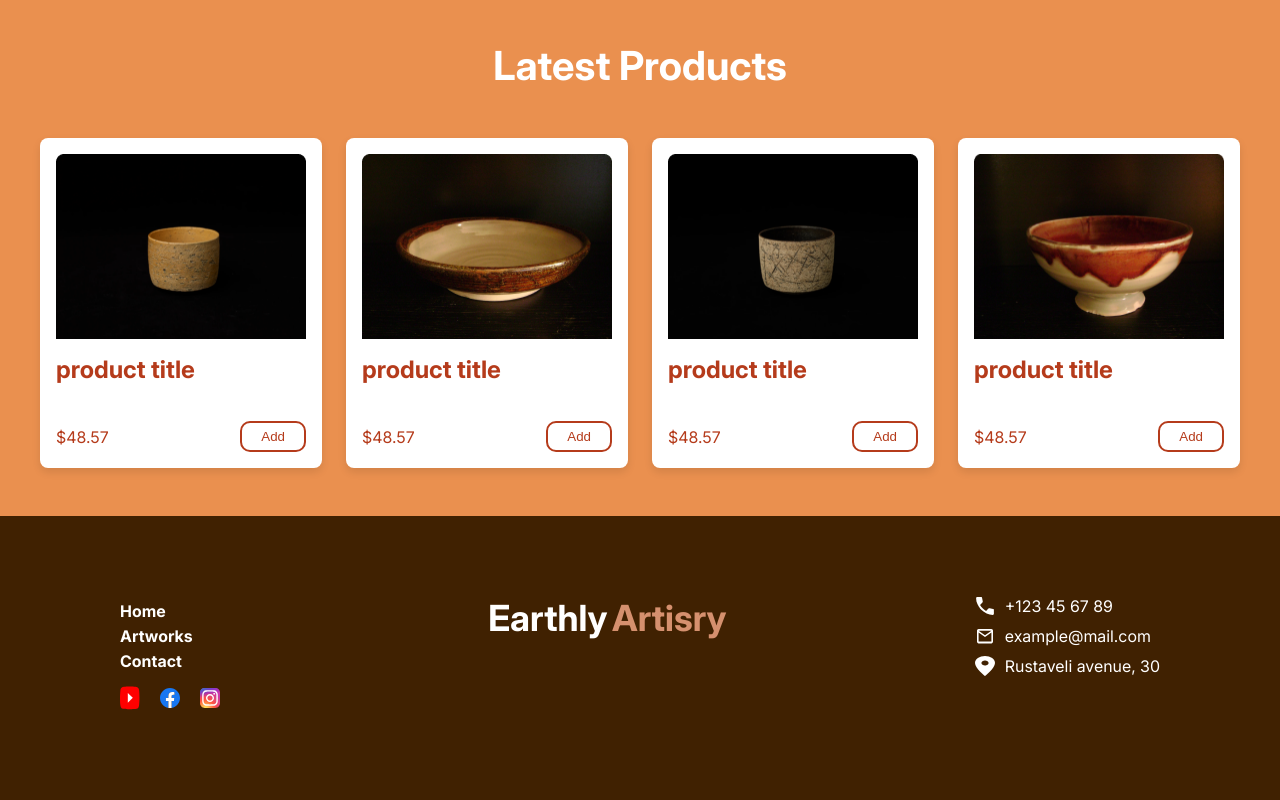
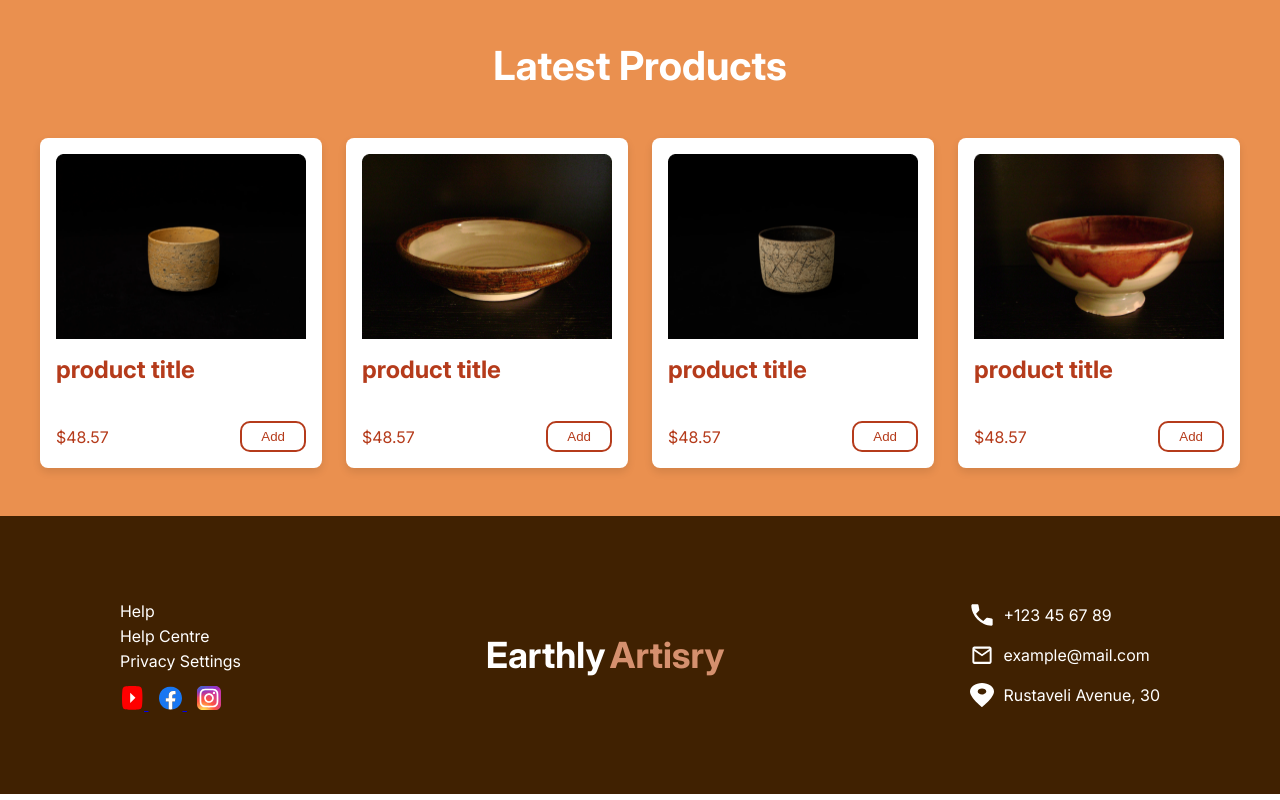
Before and after one commit to Tak0Aarabuli/final-project, a plain HTML site: page index.html in a window 1280 px wide. Shown: the part 663-1463 px from the top of the page. Drawn offline with Linux system fonts and the light colour scheme; a script that the page names is missing.

Commit message:
bugfix/footer
adding new content,
adding sections,
adding hovers,
adding correct semantic

```diff
--- a/index.html
+++ b/index.html
@@ -10,20 +10,23 @@
     <div class="container">
       <!-- Header -->
       <header>
-        <nav class="header-container">
+        <div class="header-container">
           <div class="burger-menu">
             <div></div>
             <div></div>
             <div></div>
           </div>
+          <nav>
             <ul>
               <li><a href="index.html" style="color: #d5906e">Home</a></li>
               <li><a href="artwork.html">Artworks</a></li>
               <li><a href="contact.html">Contact</a></li>
             </ul>
+          </nav>
           <div class="header-title">
-            <span>Earthly</span>
-            <span class="art-text">Artisry</span>
+            <a href="index.html">
+              <span>Earthly</span> <span class="art-text">Artisry</span></a
+            >
           </div>
           <div class="header-cart-container">
             <span>
@@ -33,7 +36,7 @@
               </a>
             </span>
           </div>
-        </nav>
+        </div>
         <div class="sidebar">
           <ul>
             <li><a href="index.html" style="color: #d5906e">Home</a></li>
@@ -88,47 +91,60 @@
         </section>
       </main>
       <footer>
-        <div class="footer-container">
-          <div>
+        <section class="footer-navigation">
+          <nav>
             <ul>
-              <li><a href="index.html">Home</a></li>
-              <li><a href="artwork.html">Artworks</a></li>
-              <li><a href="contact.html">Contact</a></li>
+              <li><a href="#">Help</a></li>
+              <li><a href="#">Help Centre</a></li>
+              <li><a href="#">Privacy Settings</a></li>
             </ul>
-
+            <!-- socials -->
             <div class="socials">
-              <a href="https://www.youtube.com/">
+              <a href="https://www.youtube.com/" target="_blank">
                 <img src="assets/youtube.svg" alt="youtube" width="64" />
               </a>
-              <a href="https://www.facebook.com/">
+              <a href="https://www.facebook.com/" target="_blank">
                 <img src="assets/facebook.svg" alt="facebook" />
               </a>
-              <a href="https://www.instagram.com/">
+              <a href="https://www.instagram.com/" target="_blank">
                 <img src="assets/instagram.svg" alt="instagram" />
               </a>
             </div>
-          </div>
-          <div class="footer-title">
-            <span>Earthly</span>
-            <span class="art-text">Artisry</span>
-          </div>
-          <div class="footer-contact">
-            <div>
-              <img src="assets/call.svg" alt="phone" />
+          </nav>
+        </section>
+
+        <!-- site title a link -->
+        <section class="footer-title">
+          <a href="index.html">
+            <span>Earthly</span> <span class="art-text">Artisry</span></a
+          >
+        </section>
+        <!-- contact us -->
+        <section class="footer-contact">
+          <ul>
+            <li>
+              <a href="tel:+123456789" target="_blank">
+                <img src="assets/call.svg" alt="Phone" class="icon" />
                 <span>+123 45 67 89</span>
-            </div>
-            <div>
-              <img src="assets/email.svg" alt="email" />
-              <span>
-                <a href="mailto:example@mail.com">example@mail.com</a>
-              </span>
-            </div>
-            <div>
-              <img src="assets/address.svg" alt="address" />
-              <span>Rustaveli avenue, 30</span>
-            </div>
-          </div>
-        </div>
+              </a>
+            </li>
+            <li>
+              <a href="mailto:example@mail.com" target="_blank">
+                <img src="assets/email.svg" alt="Email" class="icon" />
+                <span>example@mail.com</span>
+              </a>
+            </li>
+            <li>
+              <a
+                href="https://maps.google.com/?q=Rustaveli+avenue,+30"
+                target="_blank"
+              >
+                <img src="assets/address.svg" alt="Address" class="icon" />
+                <span>Rustaveli Avenue, 30</span>
+              </a>
+            </li>
+          </ul>
+        </section>
       </footer>
     </div>
     <script src="script.js"></script>
--- a/styles/style.css
+++ b/styles/style.css
@@ -40,6 +40,11 @@ header .header-container {
   max-width: 1440px;
   width: 100%;
   padding: 0 120px;
+}
+
+header .header-container nav {
+  display: flex;
+  align-items: center;
 }
 
 header .header-container ul {
@@ -300,39 +305,30 @@ header .header-container .header-cart-container span {
 
 footer {
   display: flex;
-  justify-content: center;
+  justify-content: space-between;
   align-items: center;
   background-color: #402101;
   color: white;
   width: 100%;
-  padding: 80px 0px;
-  flex: 1;
+  padding: 80px 120px;
 }
 
-.footer-container {
-  display: flex;
-  justify-content: space-between;
-  max-width: 1440px;
-  width: 100%;
-  padding: 0 120px;
-}
-
-.footer-container ul {
+.footer-navigation ul {
   list-style: none;
   padding: 0;
 }
 
-.footer-container ul li {
+.footer-navigation ul li {
   margin: 5px 0;
 }
 
-.footer-container ul li a {
+.footer-navigation ul li a {
   text-decoration: none;
   color: white;
-  font-weight: bold;
+  transition: color 0.3s;
 }
 
-.footer-container ul li a:hover {
+.footer-navigation ul li a:hover {
   color: #d5906e;
 }
 
@@ -348,6 +344,7 @@ footer {
   width: 24px;
   height: 24px;
   transition: transform 0.3s;
+  object-fit: contain;
 }
 
 .socials img:hover {
@@ -359,6 +356,16 @@ footer {
   font-weight: 700;
 }
 
+.footer-title a {
+  text-decoration: none;
+  color: white;
+  transition: color 0.3s;
+}
+
+.footer-title a:hover {
+  color: #d5906e;
+}
+
 .footer-title .art-text {
   color: #d5906e;
 }
@@ -367,6 +374,7 @@ footer {
   width: 20px;
   margin-right: 10px;
   vertical-align: middle;
+  object-fit: contain;
 }
 
 .footer-container div > div {
@@ -390,3 +398,41 @@ footer {
     padding: 0px;
   }
 }
+
+/* new Footer */
+.footer-contact ul {
+  display: flex;
+  flex-direction: column;
+  list-style: none;
+  padding: 0;
+  margin: 0;
+  gap: 16px;
+}
+
+.footer-contact li {
+  display: flex;
+  align-items: center;
+}
+
+.footer-contact a {
+  display: flex;
+  align-items: center;
+  text-decoration: none;
+  color: inherit;
+  transition: color 0.3s ease;
+}
+
+.footer-contact a:hover {
+  color: #d5906e; /* Example hover color */
+}
+
+.footer-contact .icon {
+  width: 24px;
+  height: 24px;
+  margin-right: 10px;
+  transition: transform 0.3s ease;
+}
+
+.footer-contact a:hover .icon {
+  transform: scale(1.1); /* Hover effect for icons */
+}
```
Also changed, not shown: contact.html (+0 -1 lines). Lines whose indentation alone changed are shown as unchanged.
